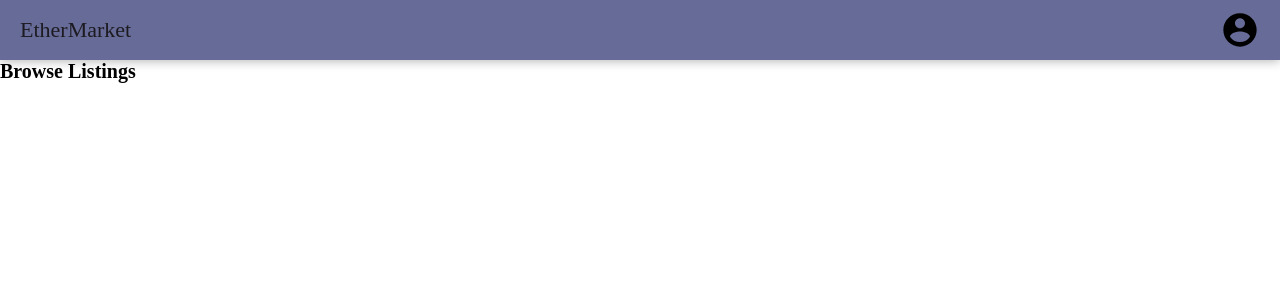
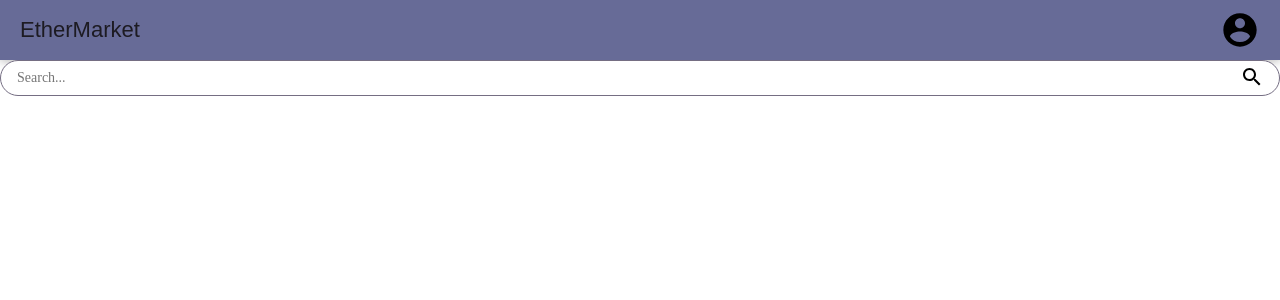
Before and after one commit to JakeHildy/ethermarket-client, a React (Create React App) app: page /browse in a window 1280 px wide. Shown: the top 300 px of the page. Built offline with nearby package versions, Linux system fonts and the light colour scheme.

Commit message:
Created SearchField Component

```diff
--- /dev/null
+++ b/src/components/atoms/SearchField/SearchField.jsx
@@ -0,0 +1,18 @@
+import React from "react";
+import SearchLogo from "./../../../assets/icons/search_black_24dp.svg";
+import "./SearchField.scss";
+
+function SearchField() {
+  return (
+    <div className="search-field">
+      <input
+        className="search-field__input"
+        name="search"
+        placeholder="Search..."
+      />
+      <img src={SearchLogo} alt="Search Logo" className="search-field__icon" />
+    </div>
+  );
+}
+
+export default SearchField;
--- /dev/null
+++ b/src/components/atoms/SearchField/SearchField.scss
@@ -0,0 +1,39 @@
+@use './../../../styles/partials/variables' as *;
+@use './../../../styles/partials/mixins' as *;
+@use './../../../styles/partials/typography' as *;
+
+.search-field {
+  position: relative;
+
+  &__input {
+    @include typo-input;
+    padding: $tiny $extra-small;
+    width: 100%;
+    height: 3.6rem;
+    outline: none;
+    border-radius: 20rem;
+    border: 1px solid $color-dark-accent;
+
+    // @include tablet {
+    //   height: 3.8rem;
+    //   max-width: 24vw;
+    // }
+
+    &:active,
+    &:focus {
+      border-color: $color-input-border-selected;
+    }
+  }
+
+  &__icon {
+    display: block;
+    position: absolute;
+    top: 0.5rem;
+    right: $extra-small;
+    cursor: pointer;
+
+    // @include tablet {
+    //   top: 0.7rem;
+    // }
+  }
+}
--- a/src/pages/BrowsePage/BrowsePage.jsx
+++ b/src/pages/BrowsePage/BrowsePage.jsx
@@ -1,10 +1,11 @@
 import React, { Component } from "react";
+import SearchField from "./../../components/atoms/SearchField/SearchField";
 
 class BrowsePage extends Component {
   render() {
     return (
       <div>
-        <h1>Browse Listings</h1>
+        <SearchField />
       </div>
     );
   }
--- a/src/styles/global.scss
+++ b/src/styles/global.scss
@@ -13,5 +13,5 @@
 html {
   box-sizing: border-box;
   font-size: 62.5%;
-  font-family: "Poppins";
+  font-family: "Poppins", sans-serif;
 }
--- a/src/styles/partials/_mixins.scss
+++ b/src/styles/partials/_mixins.scss
@@ -1,6 +1,8 @@
 @use './variables' as *;
 @use './typography' as *;
 
+///////////////////////////////
+// RESPONSIVE BREAKPOINTS
 @mixin tablet {
   @media (min-width: 768px) {
     @content;
@@ -12,3 +14,11 @@
     @content;
   }
 }
+
+///////////////////////////////
+// TYPOGRAPHY
+@mixin typo-input {
+  font-size: 1.4rem;
+  font-family: "Poppins";
+  font-weight: 400;
+}
--- a/src/styles/partials/_variables.scss
+++ b/src/styles/partials/_variables.scss
@@ -17,6 +17,9 @@ $color-button-success: #549b65;
 $color-button-warning: #d18b2d;
 $color-button-danger: #f44336;
 
+// INPUT FIELD COLORS
+$color-input-border-selected: $color-dark-shades;
+
 // NAVBAR COLORS
 $color-navbar-background: $color-main-brand;
 $color-navbar-highlight: $color-main-brand-light;
@@ -30,3 +33,14 @@ $color-text-dark: $color-dark-shades;
 ///////////////////////////////
 // SHADOWS
 $shadow-nav-bar: 0rem 0.1rem 1rem rgba(0, 0, 0, 0.3);
+
+///////////////////////////////
+// SPACING INCREMENTS
+$extra-tiny: 0.4rem;
+$tiny: 0.8rem;
+$extra-small: 1.6rem;
+$small: 2.4rem;
+$medium: 3.2rem;
+$large: 4rem;
+$extra-large: 4.8rem;
+$huge: 5.6rem;
```
Also changed, not shown: src/assets/icons/search_black_24dp.svg (added).
